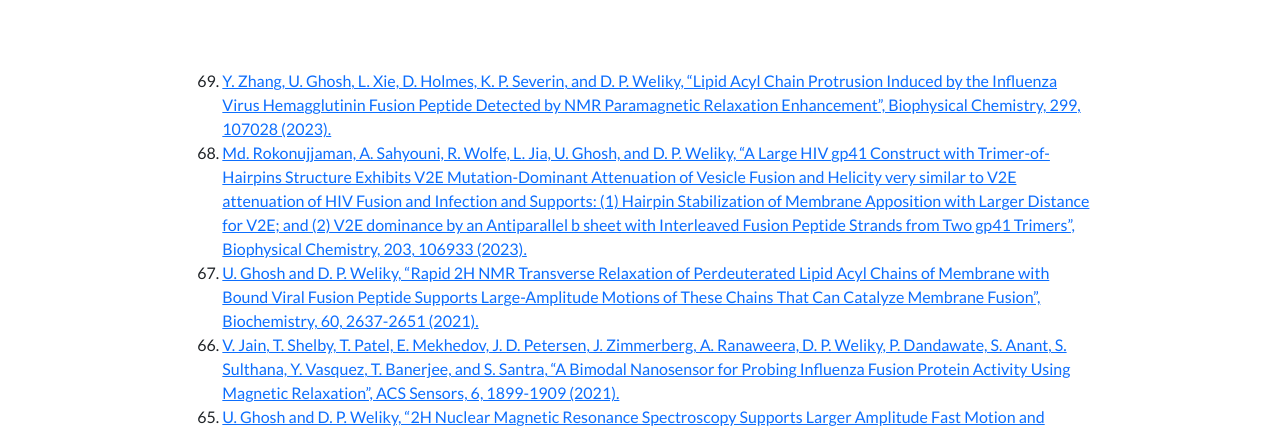
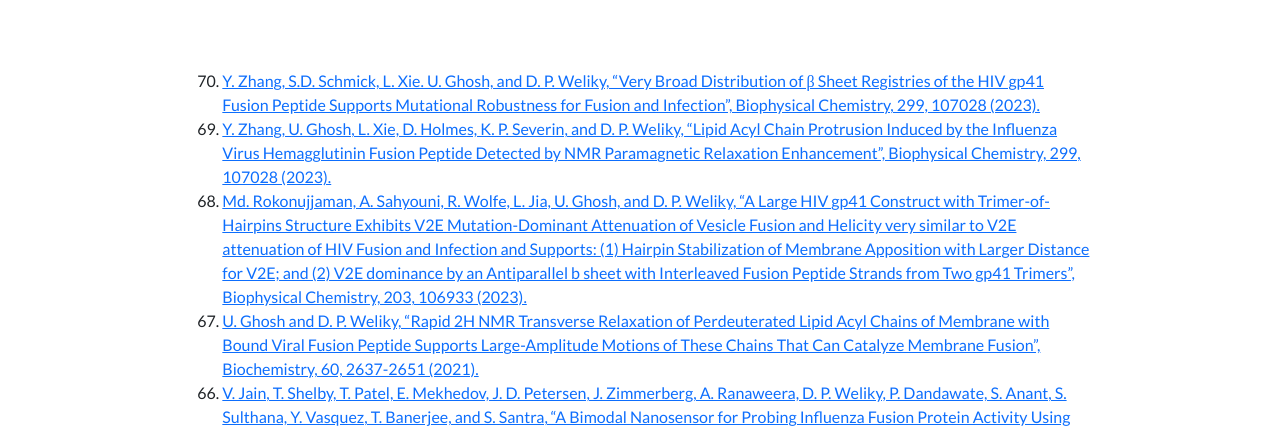
Before and after one commit to weliky/weliky.github.io, a plain HTML site: page publications.html in a window 1280 px wide. Shown: the part 345-778 px from the top of the page. Drawn offline with nearby package versions, Linux system fonts and the light colour scheme.

Commit message:
Update publications.html
Added https://www2.chemistry.msu.edu/faculty/welikygrp/Zhang_Schmick_PNAS_2024.pdf

```diff
--- a/publications.html
+++ b/publications.html
@@ -89,6 +89,11 @@
             <div class="col-md-1"></div>
             <div class="col-md-10">
                 <ol reversed>
+                  <li>
+                      <a href="https://www2.chemistry.msu.edu/faculty/welikygrp/Zhang_Schmick_PNAS_2024.pdf" target="_blank" rel="noopener noreferrer">
+                      Y. Zhang, S.D. Schmick, L. Xie. U. Ghosh, and D. P. Weliky, “Very Broad Distribution of β Sheet Registries of the HIV gp41 Fusion Peptide Supports Mutational Robustness for Fusion and Infection”, Biophysical Chemistry, 299, 107028 (2023).
+                      </a>
+                  </li>
                   <li>
                     <a href="https://www2.chemistry.msu.edu/faculty/welikygrp/Zhang_BiophysChem_2023.pdf" target="_blank" rel="noopener noreferrer">
                       Y. Zhang, U. Ghosh, L. Xie, D. Holmes, K. P. Severin, and D. P. Weliky, “Lipid Acyl Chain Protrusion Induced by the Influenza Virus Hemagglutinin Fusion Peptide Detected by NMR Paramagnetic Relaxation Enhancement”, Biophysical Chemistry, 299, 107028 (2023).
```
